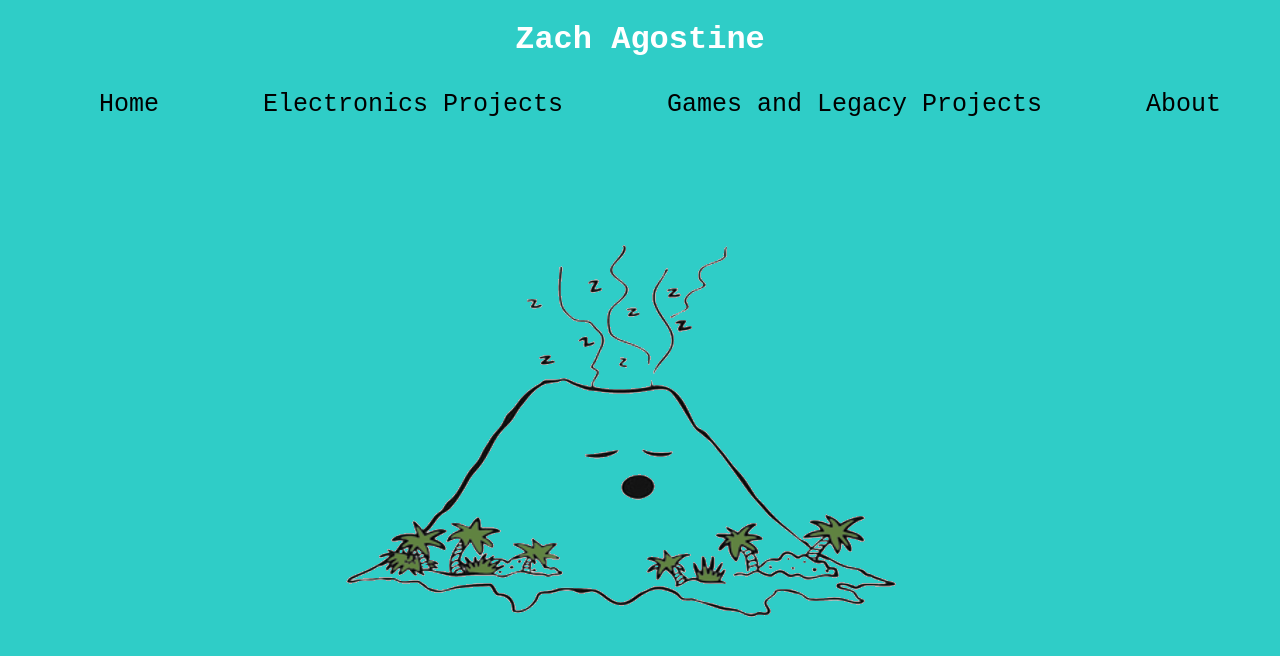
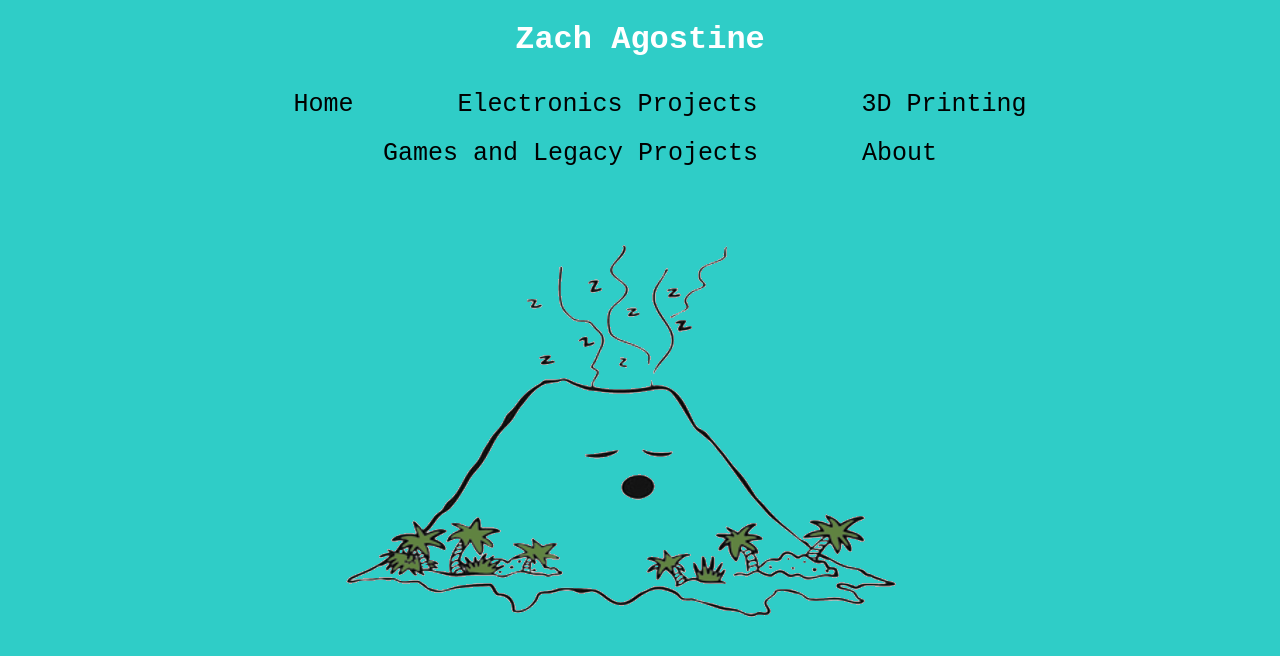
Before and after one commit to ZachAgostine/ZachAgostine.github.io, a Jekyll site: the page index.html, which Jekyll copies as it is, in a window 1280 px wide. Shown: the top 656 px of the page. Built offline with Jekyll 4.4.1, drawn with Linux system fonts in a browser that asks for light colours.

Commit message:
Update index.html

```diff
--- a/index.html
+++ b/index.html
@@ -137,12 +137,19 @@ p {
 			<li><a href="javascript:ReverseDisplay('content3')">
     Electronics Projects
 </a></li>
+
+			<li><a href="javascript:ReverseDisplay('content5')">
+    3D Printing
+</a></li>
+
 			<li><a href="javascript:ReverseDisplay('content2')">
     Games and Legacy Projects
 </a></li>
 			<li><a href="javascript:ReverseDisplay('content4')">
     About
 </a></li>
+
+
 
 		</ul>
 
@@ -185,7 +192,6 @@ p {
 <h3>Laser Cowboy Shooting Gallery</h3>
   <img src="LaserCowboy.jpg" width="700px">
 <img src="Blaster.jpg" width="700px">
-<img src="Lense.jpg" width="700px">
   <p>This project was developed with the help of the electronics engineering club at Wake Tech.  An Arduino powered Nerf gun is used to shoot a laser at photo-resistors to test accuracy.  My contributions include modeling and printing lense holders, updating blaster code, and wiring descrete components.</p>
   <h4><a href="Laser_Pistol_V4.zip" download>Download blaster example code</a></h4>
 
@@ -208,6 +214,15 @@ p {
   <p>Thanks for stopping by my portfolio!  Drop me a line at zachary.agostine@gmail.com if you have any questions or comments!</p>
   </div>
 
+<!--3D printst-->
+<div id="content5" class="toggle">
+  <img src="ServoArm.jpg">
+  <p>Printed using a Monoprice Mini V2.  .STL files can be found here: https://www.thingiverse.com/thing:3990344</p>
+
+<img src="Lense.jpg" width="500px">
+	<p>Simple lense holder for the laser cowboy project.  Printed using an Ender 3.</p>
+  </div>
+
 
 	<!--Scripts-->
 
```
Also changed, not shown: other parts of index.html (+1 -1 lines).
